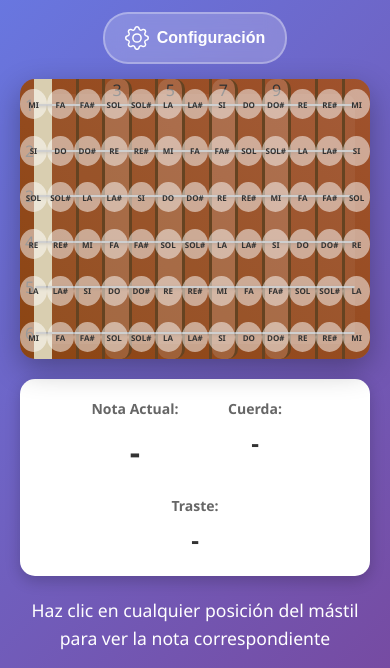
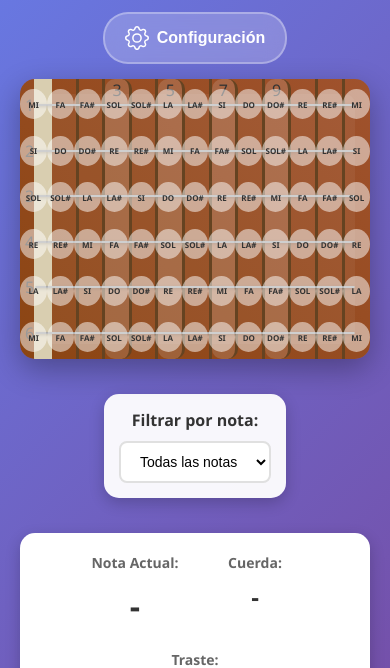
Before and after one commit to luistrigo/guitar-notes, a plain HTML site: page index.html in a window 390 px wide. Both pictures are taken after a click on the button "Ver Notas". Shown: the part 176-844 px from the top of the page. Drawn offline with Linux system fonts and the light colour scheme.

Commit message:
Agregar selector de notas en la interfaz: se ha implementado un nuevo componente para filtrar notas, junto con la lógica correspondiente en script.js y estilos en styles.css. Se han añadido traducciones para el nuevo selector y se ha mejorado la retroalimentación visual al filtrar notas.

```diff
--- a/index.html
+++ b/index.html
@@ -113,6 +113,16 @@
             </div>
         </div>
 
+            <!-- Selector de notas (solo visible cuando se muestran todas las notas) -->
+            <div id="note-selector" class="note-selector hidden">
+                <div class="selector-container">
+                    <label for="note-filter" id="note-filter-label">Filtrar por nota:</label>
+                    <select id="note-filter">
+                        <option value="">Todas las notas</option>
+                    </select>
+                </div>
+            </div>
+
             <!-- Nota flotante para el juego -->
             <div id="floating-note" class="floating-note hidden">
                 <span id="floating-note-text"></span>
--- a/script.js
+++ b/script.js
@@ -29,7 +29,9 @@ const translations = {
         timeUp: "¡Se acabó el tiempo!",
         correctAnswers: "Aciertos",
         wrongAnswers: "Fallos",
-        totalTime: "Tiempo Total"
+        totalTime: "Tiempo Total",
+        filterByNote: "Filtrar por nota:",
+        allNotes: "Todas las notas"
     },
     en: {
         title: "Guitar - Learn the Notes",
@@ -60,7 +62,9 @@ const translations = {
         timeUp: "Time's up!",
         correctAnswers: "Correct",
         wrongAnswers: "Wrong",
-        totalTime: "Total Time"
+        totalTime: "Total Time",
+        filterByNote: "Filter by note:",
+        allNotes: "All notes"
     }
 };
 
@@ -135,6 +139,9 @@ const elements = {
     totalTime: document.getElementById('total-time'),
     headerButtons: document.getElementById('header-buttons'),
     exitGameBtn: document.getElementById('exit-game'),
+    noteSelector: document.getElementById('note-selector'),
+    noteFilter: document.getElementById('note-filter'),
+    noteFilterLabel: document.getElementById('note-filter-label'),
 };
 
 // Inicialización
@@ -164,6 +171,13 @@ function setupEventListeners() {
 
     // Event listener para mostrar/ocultar notas
     if (elements.showNotesBtn) elements.showNotesBtn.addEventListener('click', toggleShowAllNotes);
+
+    // Event listener para el selector de notas
+    if (elements.noteFilter) elements.noteFilter.addEventListener('change', function() {
+        if (showAllNotes) {
+            filterNotesByNote(this.value);
+        }
+    });
 
     // Event listeners del juego
     if (elements.gameBtn) elements.gameBtn.addEventListener('click', window.gameModule.toggleGameMode);
@@ -334,6 +348,13 @@ function updateLanguage() {
     elements.instructionsText.textContent = t.instructions;
     elements.modalTitle.textContent = t.settings;
 
+    // Actualizar elementos del selector de notas
+    if (elements.noteFilterLabel) elements.noteFilterLabel.textContent = t.filterByNote;
+    if (elements.noteFilter) {
+        const allNotesOption = elements.noteFilter.querySelector('option[value=""]');
+        if (allNotesOption) allNotesOption.textContent = t.allNotes;
+    }
+
     // Actualizar elementos del juego
     if (elements.startGameBtn) elements.startGameBtn.textContent = t.startGame;
     if (elements.stopGameBtn) elements.stopGameBtn.textContent = t.stopGame;
@@ -363,6 +384,31 @@ function updateLanguage() {
 function updateNotation() {
     // Esta función se llama cuando cambia la notación
     // La lógica principal está en generateFretboard()
+}
+
+function populateNoteSelector() {
+    if (!elements.noteFilter) return;
+
+    const config = noteConfig[currentNotation];
+    const currentValue = elements.noteFilter.value;
+
+    // Limpiar opciones existentes excepto la primera
+    while (elements.noteFilter.children.length > 1) {
+        elements.noteFilter.removeChild(elements.noteFilter.lastChild);
+    }
+
+    // Agregar opciones para cada nota
+    config.notes.forEach(note => {
+        const option = document.createElement('option');
+        option.value = note;
+        option.textContent = note;
+        elements.noteFilter.appendChild(option);
+    });
+
+    // Restaurar el valor seleccionado si existe
+    if (currentValue && config.notes.includes(currentValue)) {
+        elements.noteFilter.value = currentValue;
+    }
 }
 
 // Función para obtener la nota en una posición específica
@@ -439,6 +485,18 @@ function showCorrectPositionOnFretboard() {
 // Hacer la función disponible globalmente
 window.showCorrectPositionOnFretboard = showCorrectPositionOnFretboard;
 
+function filterNotesByNote(selectedNote) {
+    const notePositions = document.querySelectorAll('.note-position');
+
+    notePositions.forEach(position => {
+        position.classList.remove('filtered');
+
+        if (selectedNote && position.dataset.note === selectedNote) {
+            position.classList.add('filtered');
+        }
+    });
+}
+
 // Event listener para limpiar selección al hacer clic fuera del mástil
 document.addEventListener('click', function(e) {
     if (!e.target.closest('.guitar-neck') && !e.target.closest('.info-panel')) {
@@ -490,6 +548,11 @@ function saveSettings() {
         window.currentNotation = currentNotation;
         generateFretboard();
 
+        // Actualizar el selector de notas si está visible
+        if (showAllNotes) {
+            populateNoteSelector();
+        }
+
         // Si el juego está activo, reiniciarlo para usar la nueva notación
         if (window.gameModule && window.gameModule.isGameActive()) {
             window.gameModule.stopGame();
@@ -515,6 +578,16 @@ function toggleShowAllNotes() {
     // Actualizar el texto del botón
     updateLanguage();
 
+    // Mostrar/ocultar selector de notas
+    if (elements.noteSelector) {
+        elements.noteSelector.classList.toggle('hidden', !showAllNotes);
+    }
+
+    // Poblar el selector si se está mostrando
+    if (showAllNotes) {
+        populateNoteSelector();
+    }
+
     // Mostrar/ocultar todas las notas
     const notePositions = document.querySelectorAll('.note-position');
     notePositions.forEach(position => {
@@ -525,11 +598,17 @@ function toggleShowAllNotes() {
             position.style.color = 'transparent';
             position.style.background = 'transparent';
         }
+        // Limpiar filtros
+        position.classList.remove('filtered');
     });
 
     // Limpiar selección actual si se ocultan las notas
     if (!showAllNotes) {
         clearSelection();
+        // Limpiar filtro
+        if (elements.noteFilter) {
+            elements.noteFilter.value = '';
+        }
     }
 }
 
--- a/styles.css
+++ b/styles.css
@@ -607,6 +607,26 @@ main {
     box-shadow: 0 3px 6px rgba(0,0,0,0.3);
 }
 
+.note-position.filtered {
+    background: rgba(102, 126, 234, 0.8) !important;
+    color: white !important;
+    transform: scale(1.15);
+    box-shadow: 0 4px 12px rgba(102, 126, 234, 0.6);
+    z-index: 5;
+    animation: pulse-filtered 1.5s infinite;
+}
+
+@keyframes pulse-filtered {
+    0%, 100% {
+        transform: scale(1.15);
+        box-shadow: 0 4px 12px rgba(102, 126, 234, 0.6);
+    }
+    50% {
+        transform: scale(1.2);
+        box-shadow: 0 6px 16px rgba(102, 126, 234, 0.8);
+    }
+}
+
 .info-panel {
     display: flex;
     gap: 30px;
@@ -653,6 +673,58 @@ main {
     line-height: 1.6;
 }
 
+/* Selector de notas */
+.note-selector {
+    background: rgba(255,255,255,0.95);
+    border-radius: 15px;
+    padding: 20px;
+    margin: 20px 0;
+    box-shadow: 0 5px 15px rgba(0,0,0,0.2);
+    text-align: center;
+    transition: all 0.3s ease;
+}
+
+.note-selector.hidden {
+    display: none;
+}
+
+.selector-container {
+    display: flex;
+    align-items: center;
+    justify-content: center;
+    gap: 15px;
+    flex-wrap: wrap;
+}
+
+.selector-container label {
+    font-weight: 600;
+    color: #333;
+    font-size: 16px;
+}
+
+.selector-container select {
+    padding: 10px 15px;
+    border: 2px solid #e0e0e0;
+    border-radius: 8px;
+    font-size: 14px;
+    background: white;
+    cursor: pointer;
+    transition: all 0.3s ease;
+    min-width: 150px;
+}
+
+.selector-container select:focus {
+    outline: none;
+    border-color: #667eea;
+    box-shadow: 0 0 0 3px rgba(102, 126, 234, 0.1);
+}
+
+.selector-container select:hover {
+    border-color: #667eea;
+    transform: translateY(-1px);
+    box-shadow: 0 4px 8px rgba(0,0,0,0.1);
+}
+
 /* Responsive design */
 @media (max-width: 768px) {
     .container {
@@ -689,6 +761,20 @@ main {
         gap: 15px;
         margin: 0;
         padding: 20px;
+    }
+
+    .note-selector {
+        padding: 15px;
+        margin: 15px 0;
+    }
+
+    .selector-container {
+        flex-direction: column;
+        gap: 10px;
+    }
+
+    .selector-container select {
+        min-width: 120px;
     }
 
     #title {
```
